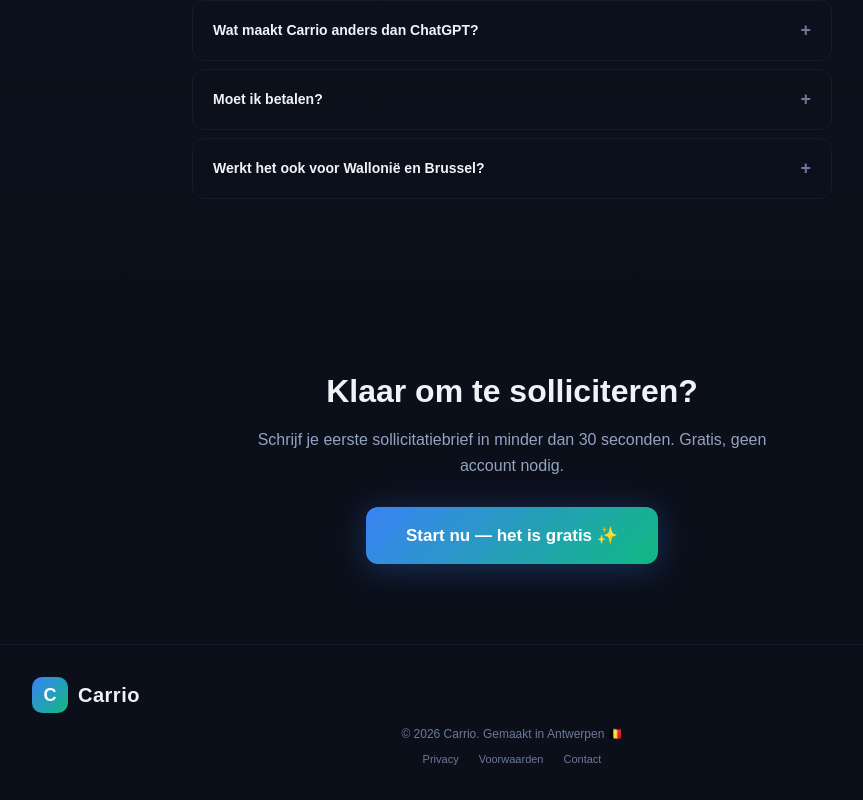
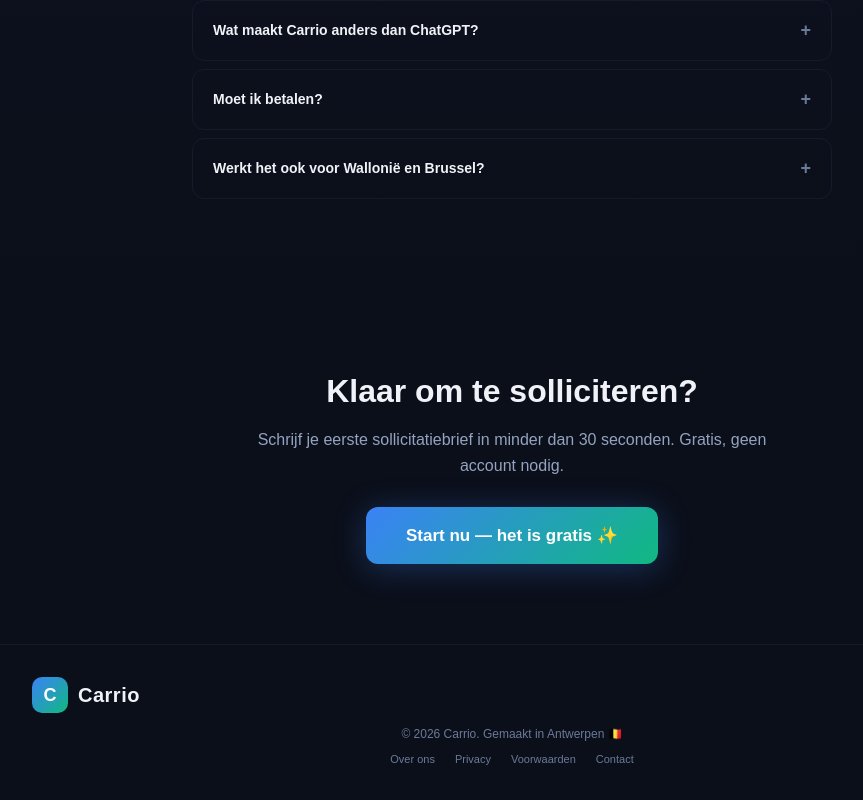
Before and after one commit to henryjeanvdd-cpu/carrio, a Next.js app: page / in a window 1280 px wide. Shown: the part 3050-3850 px from the top of the page, without its empty margins (128-991 px from the left). Built offline with nearby package versions, Linux system fonts and the light colour scheme.

Commit message:
Over ons link in footer

```diff
--- a/app/page.js
+++ b/app/page.js
@@ -418,6 +418,7 @@ export default function LandingPage() {
             © 2026 Carrio. Gemaakt in Antwerpen 🇧🇪
           </p>
           <div style={{ display: 'flex', gap: 20, justifyContent: 'center', marginTop: 8 }}>
+              <a href="/over-ons" style={{ fontSize: 11, color: '#6B7A99', textDecoration: 'none' }}>Over ons</a>
             <a href="#" style={{ fontSize: 11, color: '#6B7A99', textDecoration: 'none' }}>Privacy</a>
             <a href="#" style={{ fontSize: 11, color: '#6B7A99', textDecoration: 'none' }}>Voorwaarden</a>
             <a href="mailto:hello@carrio.be" style={{ fontSize: 11, color: '#6B7A99', textDecoration: 'none' }}>Contact</a>
```
